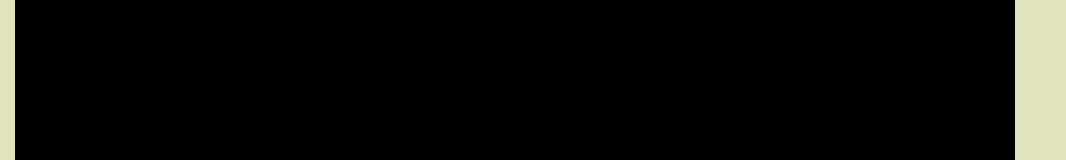
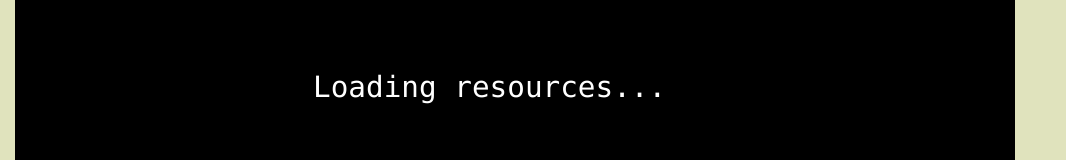
Before and after one commit to redclock/webgl-engine, a website with bundled scripts: page test.html in a window 1280 px wide. Shown: the part 301-461 px from the top of the page, without its empty margins (0-1066 px from the left). Built offline with nearby package versions, Linux system fonts and the light colour scheme.

```diff
--- a/test.html
+++ b/test.html
@@ -26,7 +26,7 @@
     </canvas>
     <div id="fire1" class="ui_button" style="position: absolute; left:500px; top:630px; font-size: 22pt; opacity: 0.5; color: #0000ff"> A </div>
     <div id="fire2" class="ui_button" style="position: absolute; left:600px; top:630px; font-size: 22pt; opacity: 0.5; color: #0000ff"> B </div>
-    <div id="loading" style="position: absolute; left:300px; text-align: center; top:330px; font-size: 22pt; color: #000000">
+    <div id="loading" style="position: absolute; left:300px; text-align: center; top:330px; font-size: 22pt; color: white">
         Loading resources...
     </div>
 
```
Also changed, not shown: README.md.
